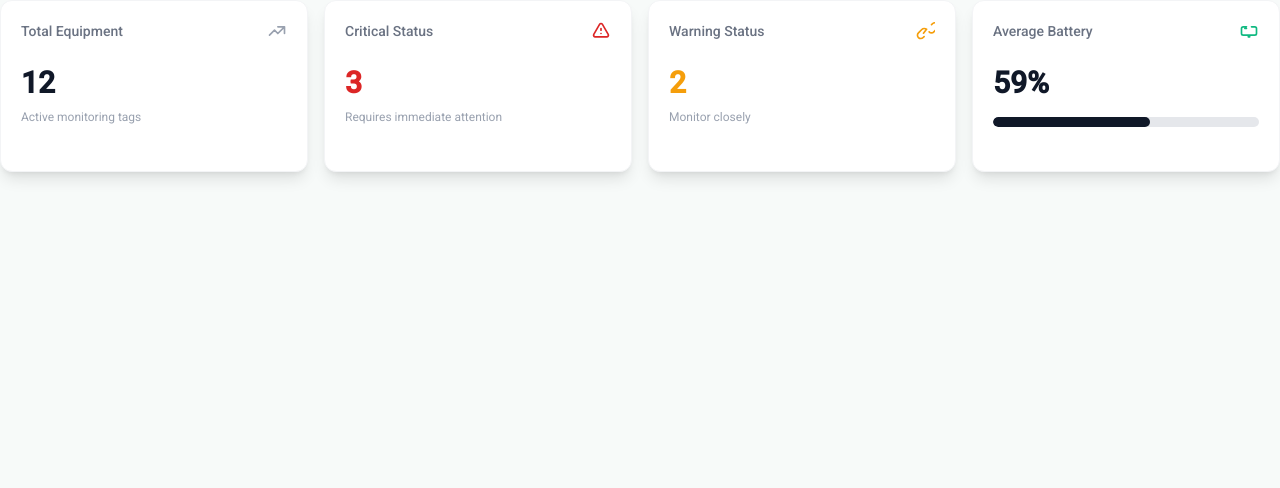
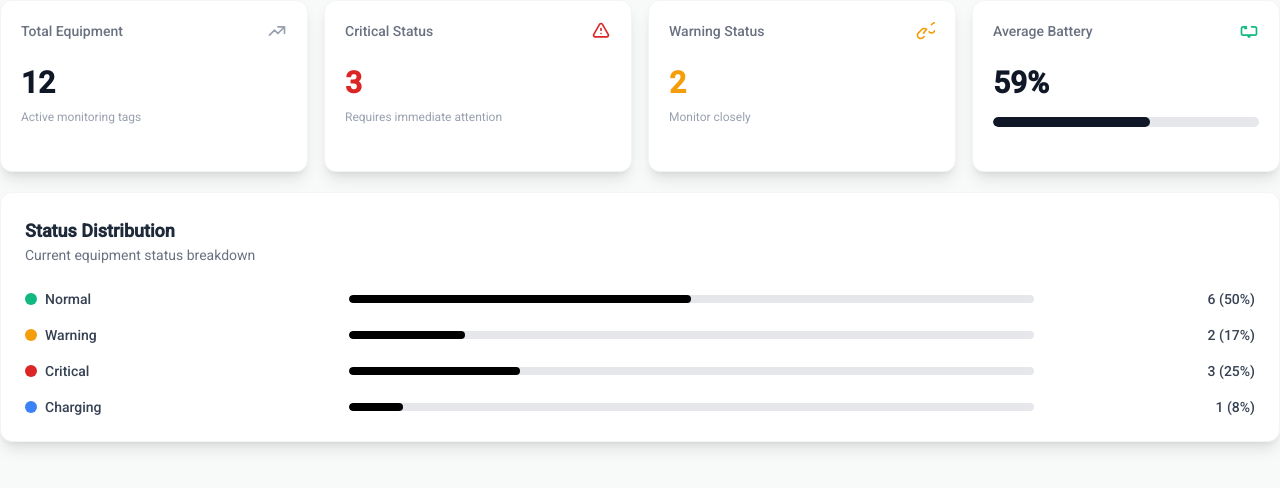
Before and after one commit to PULSE-SDU/Webapp, an Angular app in the folder frontend/: page / in a window 1280 px wide. Shown: the top 488 px of the page. Built offline with nearby package versions, Linux system fonts and the light colour scheme.

Commit message:
Add status-dustribution component for dashboard

```diff
--- a/frontend/src/app/app.html
+++ b/frontend/src/app/app.html
@@ -341,6 +341,9 @@
 </main>
 -->
 <app-info-cards></app-info-cards>
+<br>
+<app-status-distribution></app-status-distribution>
+
 
 <!-- * * * * * * * * * * * * * * * * * * * * * * * * * * * * * * * * -->
 <!-- * * * * * * * * * * * The content above * * * * * * * * * * * * -->
--- a/frontend/src/app/app.ts
+++ b/frontend/src/app/app.ts
@@ -1,10 +1,11 @@
 import { Component, signal } from '@angular/core';
 import { RouterOutlet } from '@angular/router';
 import { InfoCards } from './info-cards/info-cards';
+import { StatusDistribution } from './status-distribution/status-distribution';
 
 @Component({
   selector: 'app-root',
-  imports: [RouterOutlet, InfoCards],
+  imports: [RouterOutlet, InfoCards, StatusDistribution],
   templateUrl: './app.html',
   styleUrl: './app.scss',
 })
--- /dev/null
+++ b/frontend/src/app/status-distribution/status-distribution.html
@@ -0,0 +1,38 @@
+<div class="status-distribution-container max-w-7xl mx-auto">
+  <div class="bg-white p-6 rounded-xl shadow-lg border border-gray-100">
+
+    <!-- Header -->
+    <h2 class="text-lg font-semibold text-gray-800">Status Distribution</h2>
+    <p class="text-sm text-gray-500 mb-6">Current equipment status breakdown</p>
+
+    <!-- Status Rows -->
+    <div class="space-y-4">
+      @for (item of statusData; track item.label) {
+        <div class="status-row">
+          <div class="flex items-center justify-between">
+
+            <!-- Status Label -->
+            <div class="flex items-center w-1/4 min-w-[80px]">
+              <svg class="w-3 h-3 mr-2" [style.fill]="getColorValue(item.color)" viewBox="0 0 8 8" xmlns="http://www.w3.org/2000/svg">
+                <circle cx="4" cy="4" r="4" />
+              </svg>
+              <span class="text-sm font-medium text-gray-700">{{ item.label }}</span>
+            </div>
+
+            <!-- Progress Bar -->
+            <div class="flex-grow mx-4">
+              <div class="w-full h-2 rounded-full bg-gray-200 overflow-hidden">
+                <div class="h-full rounded-full bg-bar-fill" [style.width.%]="item.percent"></div>
+              </div>
+            </div>
+
+            <!-- Count and Percentage -->
+            <p class="text-sm text-gray-700 font-medium w-1/6 text-right">
+              {{ item.count }} ({{ item.percent }}%)
+            </p>
+          </div>
+        </div>
+      }
+    </div>
+  </div>
+</div>
--- /dev/null
+++ b/frontend/src/app/status-distribution/status-distribution.scss
@@ -0,0 +1,20 @@
+
+.text-custom-critical {
+  color: #DC2626;
+}
+.text-custom-warning {
+  color: #F59E0B;
+}
+.text-custom-success {
+  color: #10B981;
+}
+.text-custom-charging {
+  color: #3B82F6;
+}
+/* Progress bar */
+.bg-bar-fill {
+  height: 100%;
+  border-radius: 9999px;
+  transition: width 0.3s ease-in-out;
+  background-color: #000000;
+}
--- /dev/null
+++ b/frontend/src/app/status-distribution/status-distribution.ts
@@ -0,0 +1,47 @@
+import { Component, OnInit } from '@angular/core';
+
+interface StatusIten{
+  label: string;
+  count: number;
+  percent: number;
+  color: string;
+}
+
+@Component({
+  selector: 'app-status-distribution',
+  imports: [],
+  templateUrl: './status-distribution.html',
+  styleUrl: './status-distribution.scss',
+})
+export class StatusDistribution implements OnInit{
+  statusData: StatusIten[] = [];
+
+  ngOnInit(): void {
+    this.statusData = [
+        { label: 'Normal', color: 'green', percent: 50, count: 6 },
+        { label: 'Warning', color: 'yellow', percent: 17, count: 2 },
+        { label: 'Critical', color: 'red', percent: 25, count: 3 },
+        { label: 'Charging', color: 'blue', percent: 8, count: 1 },
+    ];
+  }
+
+getColorValue(color: string): string {
+  const colors: Record<string, string> = {
+    green: '#10B981',
+    yellow: '#F59E0B',
+    red: '#DC2626',
+    blue: '#3B82F6',
+  };
+  return colors[color] || '#9CA3AF';
+}
+
+
+
+
+  // for future
+  // fetchDataFromAPI() {
+  //   this.http.get<StatusItem[]>('/api/status-data').subscribe(data => {
+  //     this.statusData = data;
+  //   });
+  // }
+}
```
Also changed, not shown: frontend/src/app/info-cards/info-cards.html (+4 -33 lines), 1 other file (tests, documents, lock files or other folders).
